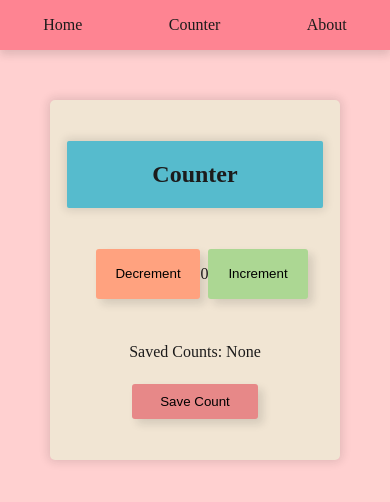
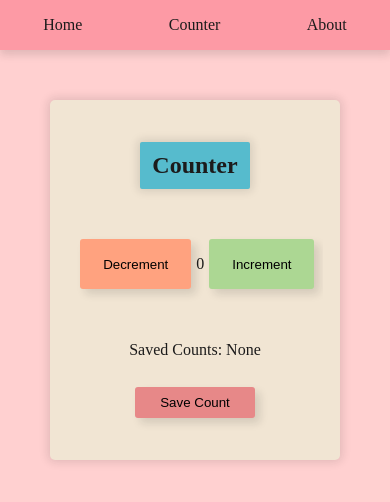
Before and after one commit to Shri10-varshni/Counter-App, a plain HTML site: page counter.html in a window 390 px wide. Drawn offline with Linux system fonts and the light colour scheme.

Commit message:
Update style.css to add more responsiveness

```diff
--- a/style.css
+++ b/style.css
@@ -4,17 +4,17 @@ body {
     color: rgb(28, 27, 27);
 }
 
-
 h1 {
     background-color: #56bbcd;
-    padding: 20px 30%;
+    padding: 20px 10%;
     border-radius: 2px;
     margin: 0;
     box-shadow: 0 0 10px 2px #1b1b1b21;
+    font-size: 2rem;
 }
 
 button {
-    padding: 10px 10%;
+    padding: 8px 10%;
     border: none;
     border-radius: 3px;
     box-shadow: 5px 5px 8px #1b1b1b21;
@@ -29,31 +29,34 @@ a {
     color: rgb(28, 27, 27);
     text-decoration: none;
 }
+
 .big-container {
     padding: 50px;
     display: flex;
     justify-content: center;
 }
+
 .nav {
     display: flex;
     flex-direction: row;
     justify-content: space-around;
-    background-color: #fe8492;
+    background-color: #fd9aa5;
     box-shadow: 0px 5px 8px #1b1b1b21;
 }
-
 
 .small-container {
     background-color: #f1e5d3;
     border-radius: 5px;
     box-shadow: 0 0 10px 2px #1b1b1b21;
-    width: 600px;
+    width: 90%;
+    max-width: 600px;
     min-height: 300px;
     display: flex;
     flex-direction: column;
     align-items: center;
     justify-content: space-around;
-    padding: 30px 1%;
+    padding: 30px 6%;
+    overflow: hidden;
 }
 
 .my-counter {
@@ -61,6 +64,11 @@ a {
     width: 70%;
     justify-content: space-around;
     padding: 20px 5%;
+    overflow: hidden;
+}
+
+#my-count {
+    padding: 5px;
 }
 
 #dec-btn {
@@ -89,3 +97,23 @@ a {
     background-color: #d56464;
     transition-duration: 200ms;
 }
+
+@media (max-width: 600px) {
+    h1 {
+        font-size: 1.5rem;
+        padding: 10px 5%;
+    }
+
+    .small-container {
+        width: 95%;
+    }
+
+    .my-counter {
+        width: 90%;
+    }
+
+    #dec-btn, #inc-btn {
+        width: 100%;
+        margin: 5px 0;
+    }
+}
```
